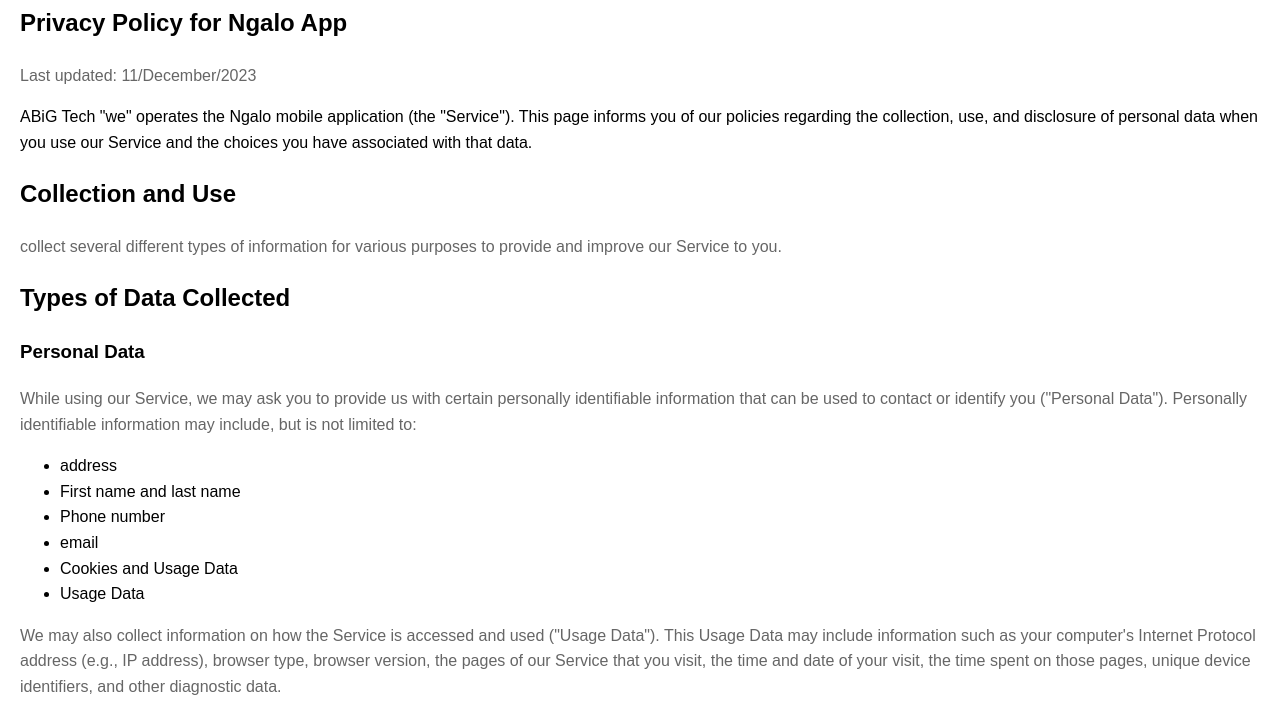
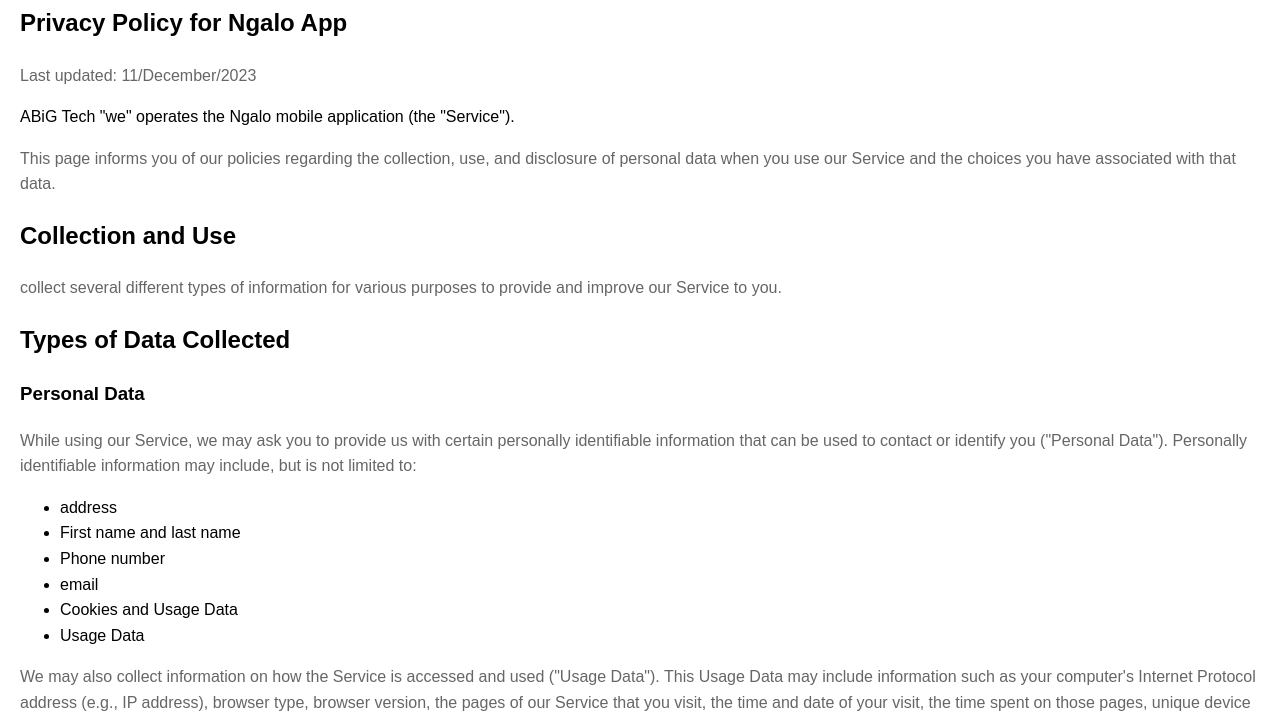
Before and after one commit to Abili/Privacy-Policy, a plain HTML site: page index.html in a window 1280 px wide. Shown: the part 74-790 px from the top of the page. Drawn offline with Linux system fonts and the light colour scheme.

Commit message:
Update index.html
update

```diff
--- a/index.html
+++ b/index.html
@@ -8,12 +8,12 @@
 </head>
 <body>
     <h1>Privacy Policy</h1>
-    <p>
+
         <h2>Privacy Policy for Ngalo App</h2>
         <p>Last updated: 11/December/2023</p>
         ABiG Tech  "we" operates the Ngalo mobile application (the "Service").
 
-        This page informs you of our policies regarding the collection, use, and
+        <p>This page informs you of our policies regarding the collection, use, and
         disclosure of personal data when you use our Service and the choices you
         have associated with that data.</p>
 
```
